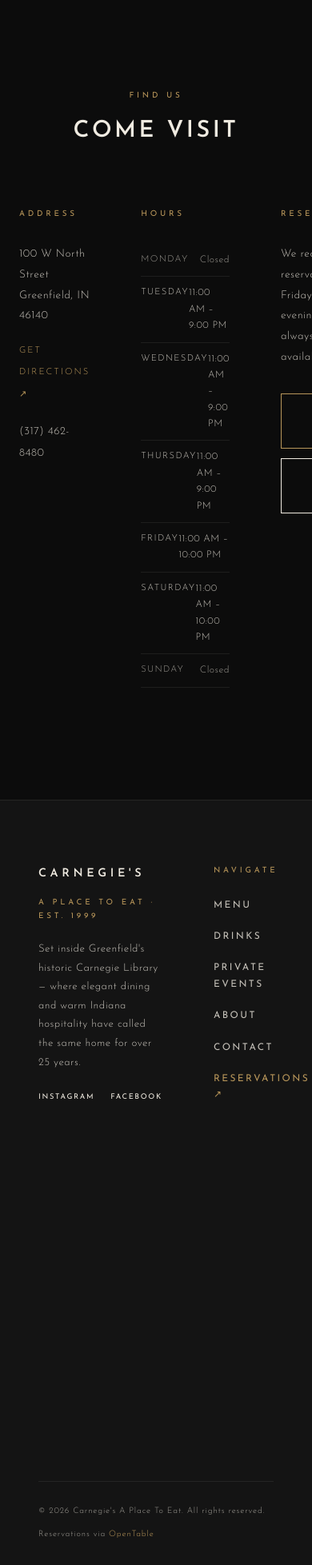
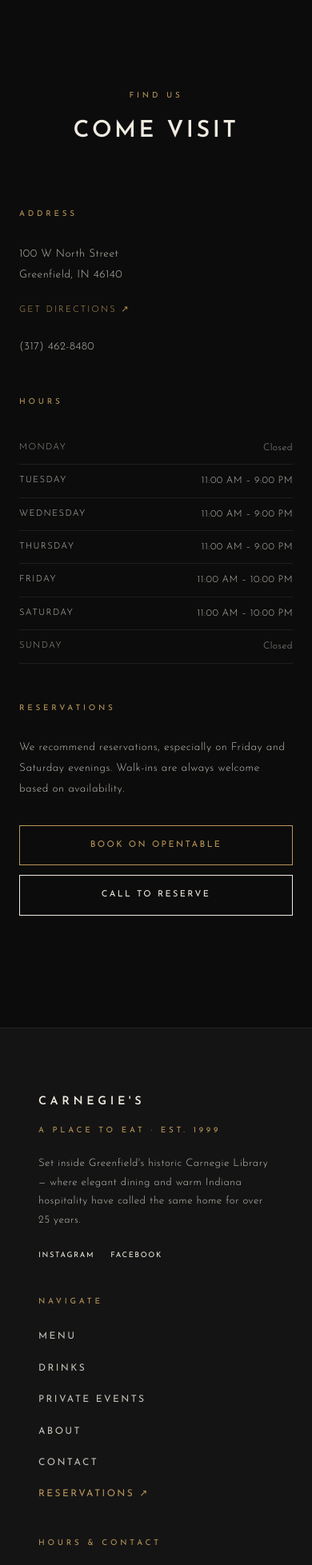
Before and after one commit to cmheuer26-lgtm/carnegie, a Next.js app: page / in a window 390 px wide. Shown: the part 7569-9526 px from the top of the page at 80% size. Built offline with nearby package versions, Linux system fonts and the light colour scheme.

Commit message:
Make footer and location section responsive — stack to 1 column on mobile

```diff
--- a/app/globals.css
+++ b/app/globals.css
@@ -266,6 +266,26 @@
   .show-mobile { display: flex !important; }
 }
 
+/* ─── Footer & Location grids ────────────────────── */
+.footer-grid {
+  display: grid;
+  grid-template-columns: 1fr 1fr 1fr;
+  gap: 64px;
+  margin-bottom: 64px;
+}
+@media (max-width: 768px) {
+  .footer-grid { grid-template-columns: 1fr; gap: 40px; }
+}
+
+.location-grid {
+  display: grid;
+  grid-template-columns: repeat(3, 1fr);
+  gap: 64px;
+}
+@media (max-width: 768px) {
+  .location-grid { grid-template-columns: 1fr; gap: 48px; }
+}
+
 /* ─── Scrollbar ───────────────────────────────────── */
 ::-webkit-scrollbar { width: 4px; }
 ::-webkit-scrollbar-track { background: var(--black); }
--- a/components/Footer.tsx
+++ b/components/Footer.tsx
@@ -7,7 +7,7 @@
   return (
     <footer style={{ background: "var(--dark)", borderTop: "1px solid var(--c08)" }}>
       <div className="container" style={{ padding: "80px 48px 40px" }}>
-        <div style={{ display: "grid", gridTemplateColumns: "1fr 1fr 1fr", gap: "64px", marginBottom: "64px" }}>
+        <div className="footer-grid">
 
           {/* Brand */}
           <div>
--- a/components/LocationSection.tsx
+++ b/components/LocationSection.tsx
@@ -13,7 +13,7 @@
           <h2 style={{ fontSize: "clamp(1.8rem, 3vw, 2.8rem)", color: "var(--cream)" }}>Come Visit</h2>
         </div>
 
-        <div style={{ display: "grid", gridTemplateColumns: "repeat(3,1fr)", gap: "64px" }}>
+        <div className="location-grid">
 
           {/* Address */}
           <div>
```
